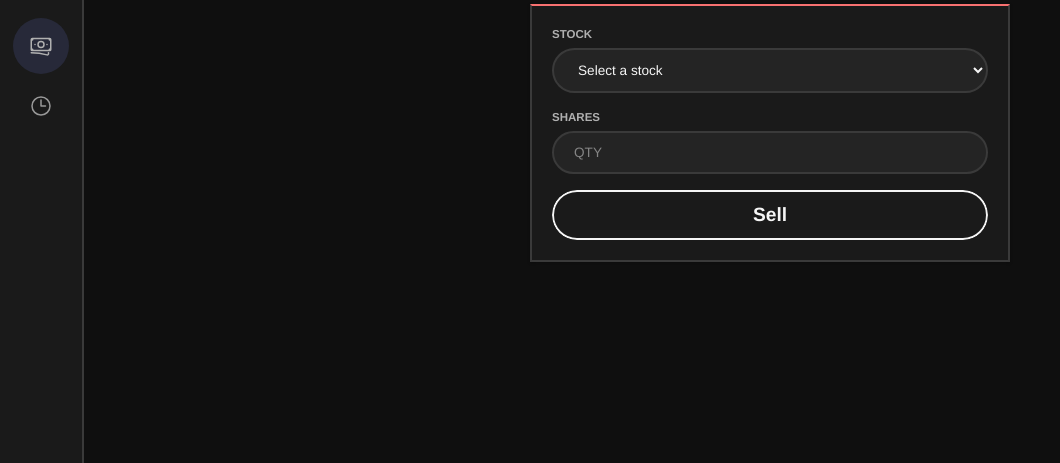
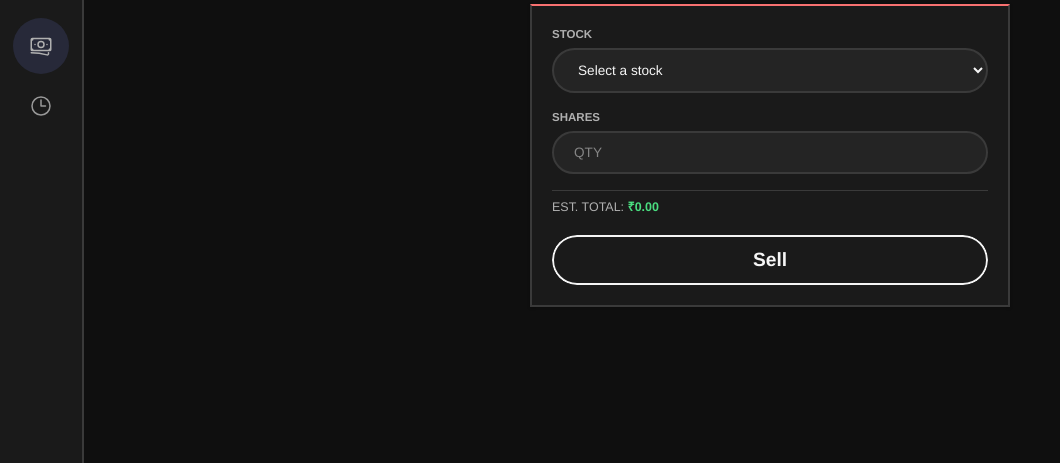
Before and after one commit to TDS2K5/tradelab, a Flask app: page /sell in a window 1280 px wide. Shown: the part 176-639 px from the top of the page, without its empty margins (0-1060 px from the left). Run offline with Flask 3, Linux system fonts and the light colour scheme; a user stored in the database is signed in; data comes from the database, SQL or seed files in the repository; some libraries are stand-ins or nearby versions.

Commit message:
more sell validation

```diff
--- a/app.py
+++ b/app.py
@@ -284,6 +284,19 @@ def register():
         return render_template("register.html")
 
 
+
+@app.route("/api/price/<symbol>")
+@login_required
+def api_price(symbol):
+    """Return current price and owned shares for a symbol as JSON."""
+    stock = lookup(symbol)
+    if not stock:
+        return jsonify({"error": "Stock not found"}), 404
+    held = db.execute("SELECT shares FROM portfolio WHERE user_id = ? AND stock = ?", session["user_id"], symbol)
+    owned_shares = held[0]["shares"] if held else 0
+    return jsonify({"price": stock["price"], "owned_shares": owned_shares})
+
+
 @app.route("/sell", methods=["GET", "POST"])
 @login_required
 def sell():
--- a/templates/sell.html
+++ b/templates/sell.html
@@ -42,8 +42,34 @@
                     </select>
                 </div>
                 <div class="tl-form-group">
-                    <label class="tl-label" for="sell-shares">Shares</label>
-                    <input autocomplete="off" class="tl-input" id="sell-shares" min="1" name="shares" placeholder="QTY" type="number">
+                    <label class="tl-label" for="sell-shares" style="display: flex; justify-content: space-between; align-items: center;">
+                        Shares
+                        <span id="sell-owned-badge" style="
+                            display: none;
+                            font-family: var(--tl-font-mono);
+                            font-size: 0.7rem;
+                            font-weight: 600;
+                            color: var(--tl-text-muted);
+                            background: var(--tl-bg-tertiary, rgba(128,128,128,0.1));
+                            padding: 2px 8px;
+                            border-radius: 4px;
+                        ">You own <span id="sell-owned-count">0</span></span>
+                    </label>
+                    <input autocomplete="off" class="tl-input" id="sell-shares" min="1" name="shares" placeholder="QTY" type="number" oninput="updateSellTotal()">
+                </div>
+                <div id="sell-estimate" style="
+                    font-family: var(--tl-font-mono);
+                    font-size: 0.78rem;
+                    color: var(--tl-text-muted);
+                    margin-bottom: 0.75rem;
+                    padding: 0.4rem 0;
+                    border-top: 1px solid var(--tl-border);
+                    display: flex;
+                    justify-content: space-between;
+                    align-items: center;
+                ">
+                    <span>EST. TOTAL: <span id="sell-total" style="color: var(--tl-green); font-weight: 600; transition: color 0.2s ease;">₹0.00</span></span>
+                    <span id="sell-price-label" style="opacity: 0.6;"></span>
                 </div>
                 <button class="button button--stroke tl-btn-danger tl-btn-full" type="submit"><span class="button__flair"></span><span class="button__label">Sell</span></button>
             </form>
@@ -52,11 +78,107 @@
 
 
     <script>
+// Track current stock state
+let currentSellPrice = 0;
+let ownedShares = 0;
+
+// Fetch price + owned shares when user selects a stock
+document.getElementById('sell-symbol').addEventListener('change', function() {
+    const symbol = this.value;
+    const priceLabel = document.getElementById('sell-price-label');
+    const totalEl = document.getElementById('sell-total');
+    const ownedBadge = document.getElementById('sell-owned-badge');
+    const ownedCount = document.getElementById('sell-owned-count');
+    const sharesInput = document.getElementById('sell-shares');
+
+    // Reset while loading
+    currentSellPrice = 0;
+    ownedShares = 0;
+    totalEl.textContent = '₹0.00';
+    totalEl.style.color = 'var(--tl-green)';
+    priceLabel.textContent = 'Loading...';
+    ownedBadge.style.display = 'none';
+    sharesInput.removeAttribute('max');
+
+    fetch('/api/price/' + encodeURIComponent(symbol))
+        .then(r => r.json())
+        .then(data => {
+            if (data.price) {
+                currentSellPrice = data.price;
+                ownedShares = data.owned_shares || 0;
+
+                priceLabel.textContent = '@ ₹' + data.price.toLocaleString('en-IN', {minimumFractionDigits: 2, maximumFractionDigits: 2});
+
+                // Show owned shares badge
+                ownedCount.textContent = ownedShares;
+                ownedBadge.style.display = 'inline-block';
+
+                // Set max on the input
+                sharesInput.setAttribute('max', ownedShares);
+
+                updateSellTotal();
+            } else {
+                priceLabel.textContent = 'Price unavailable';
+            }
+        })
+        .catch(() => {
+            priceLabel.textContent = 'Error';
+        });
+});
+
+// Update est. total + validate shares against owned
+function updateSellTotal() {
+    const sharesInput = document.getElementById('sell-shares');
+    const shares = parseInt(sharesInput.value) || 0;
+    const totalEl = document.getElementById('sell-total');
+    const errorEl = document.getElementById('sell-error');
+    const errorText = document.getElementById('sell-error-text');
+
+    const total = (shares * currentSellPrice).toLocaleString('en-IN', {minimumFractionDigits: 2, maximumFractionDigits: 2});
+    totalEl.textContent = '₹' + total;
+
+    // Client-side validation: shares exceeds owned
+    if (ownedShares > 0 && shares > ownedShares) {
+        totalEl.style.color = 'var(--tl-red)';
+        sharesInput.style.borderColor = 'var(--tl-red)';
+
+        // Show inline error
+        errorText.textContent = 'You only own ' + ownedShares + ' share' + (ownedShares !== 1 ? 's' : '') + ' of this stock.';
+        errorEl.style.display = 'flex';
+        requestAnimationFrame(() => {
+            errorEl.style.opacity = '1';
+            errorEl.style.transform = 'translateY(0)';
+        });
+    } else {
+        totalEl.style.color = 'var(--tl-green)';
+        sharesInput.style.borderColor = '';
+
+        // Hide error if it was showing from input validation
+        errorEl.style.opacity = '0';
+        errorEl.style.transform = 'translateY(-8px)';
+        setTimeout(() => { errorEl.style.display = 'none'; }, 300);
+    }
+}
+
+// Form submission handler
 document.getElementById('sell-form').addEventListener('submit', function(e) {
     e.preventDefault();
 
     const errorEl = document.getElementById('sell-error');
     const errorText = document.getElementById('sell-error-text');
+    const shares = parseInt(document.getElementById('sell-shares').value) || 0;
+
+    // Client-side block: don't even send request if over limit
+    if (ownedShares > 0 && shares > ownedShares) {
+        errorText.textContent = 'You only own ' + ownedShares + ' share' + (ownedShares !== 1 ? 's' : '') + ' of this stock.';
+        errorEl.style.display = 'flex';
+        requestAnimationFrame(() => {
+            errorEl.style.opacity = '1';
+            errorEl.style.transform = 'translateY(0)';
+        });
+        return;
+    }
+
     const formData = new FormData(this);
 
     // Hide any previous error
@@ -75,7 +197,6 @@ document.getElementById('sell-form').addEventListener('submit', function(e) {
             errorText.textContent = data.error;
             errorEl.style.display = 'flex';
 
-            // Trigger reflow then animate in
             requestAnimationFrame(() => {
                 errorEl.style.opacity = '1';
                 errorEl.style.transform = 'translateY(0)';
```
